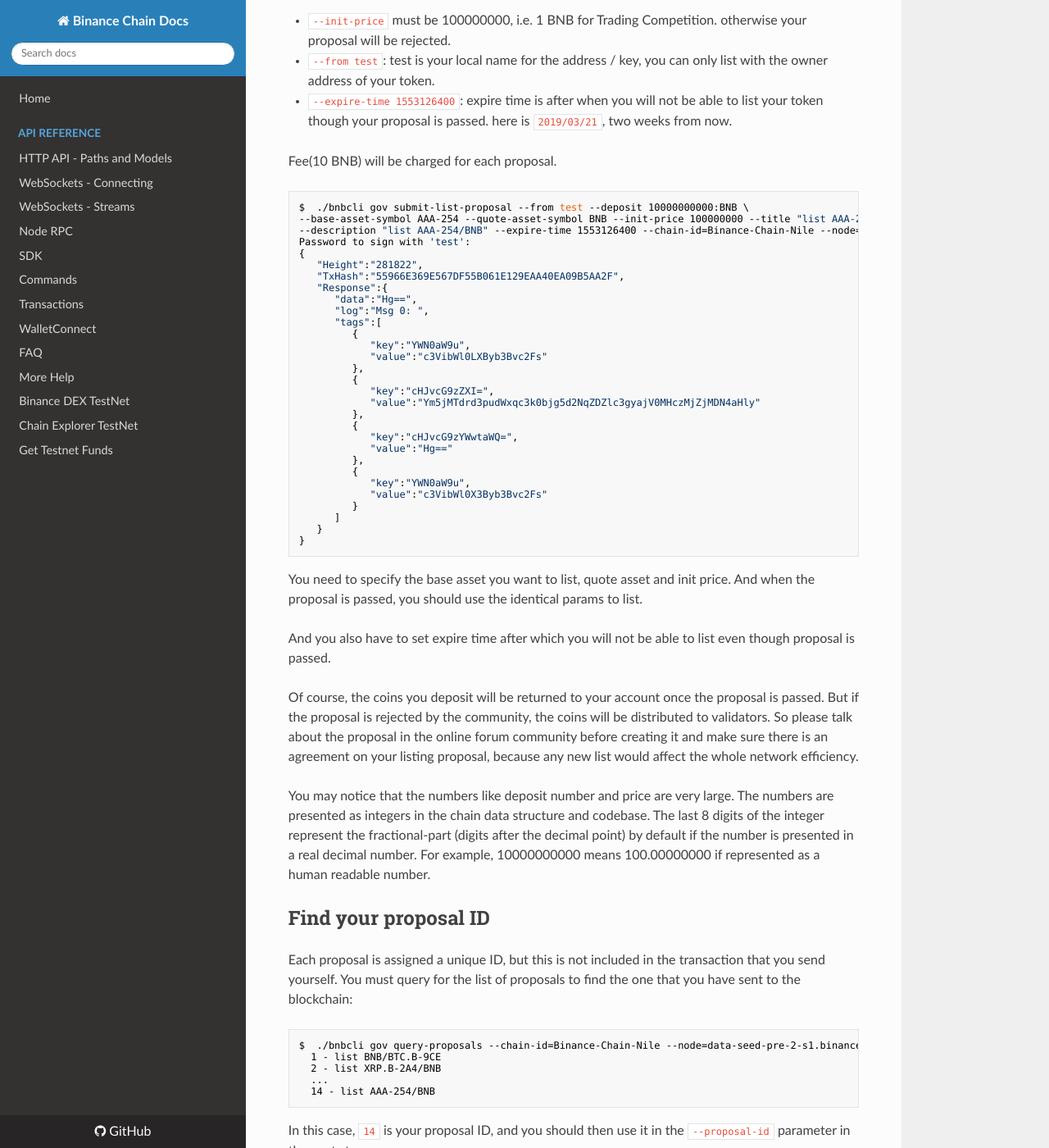
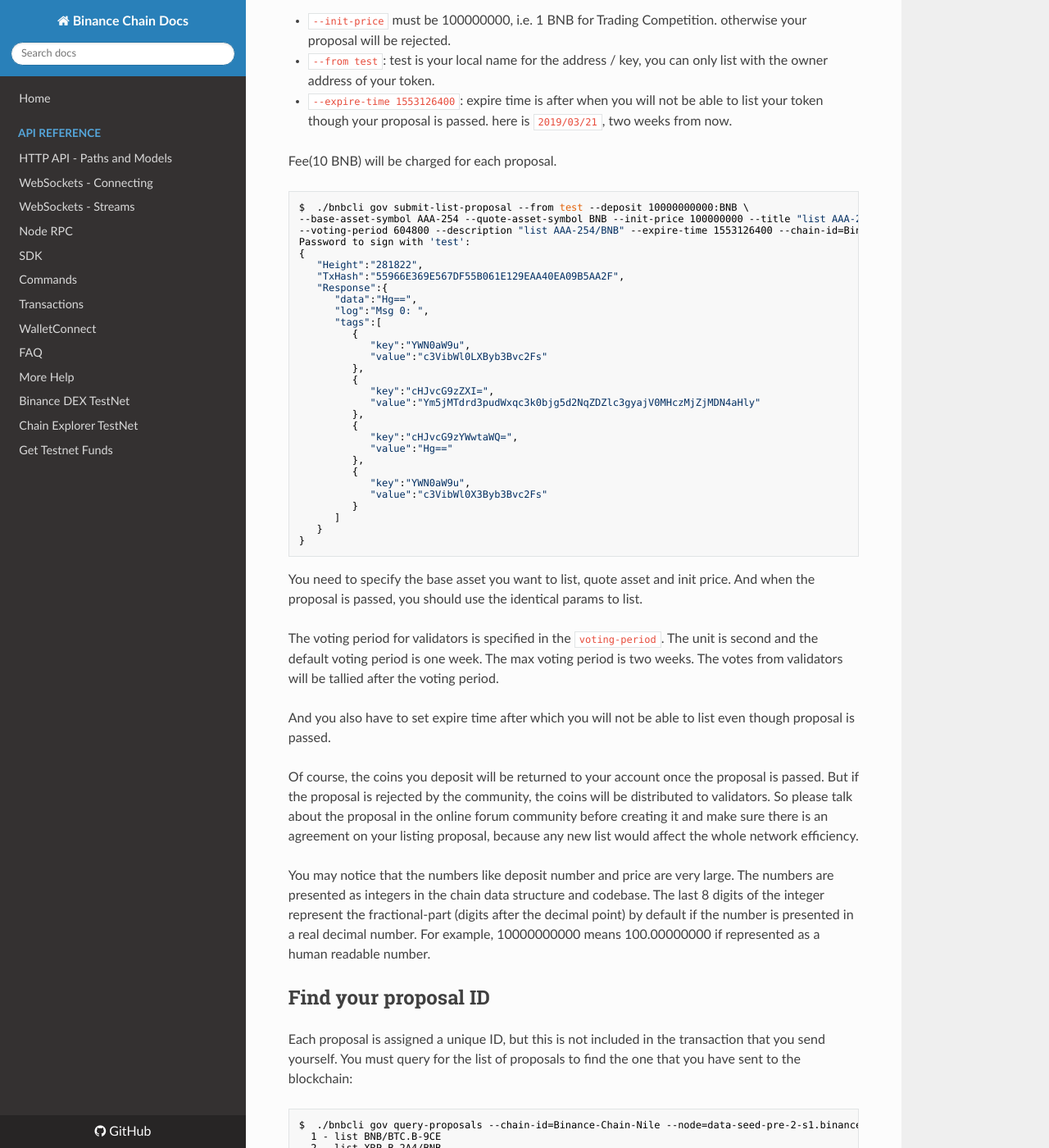
Before and after one commit to yash-sharma1/docs-site, an MkDocs documentation site: the page built from docs/list_instruction.md, in a window 1280 px wide and 1400 px high, scrolled down 4552 px. Shown: the whole window at 82% size. Built offline with MkDocs 1.6.1, drawn with Linux system fonts in a browser that asks for light colours; nearby versions of some CDN libraries.

Commit message:
edit list commands

````diff
--- a/docs/list_instruction.md
+++ b/docs/list_instruction.md
@@ -115,7 +115,7 @@
 ```bash
 $  ./bnbcli gov submit-list-proposal --from test --deposit 10000000000:BNB \
 --base-asset-symbol AAA-254 --quote-asset-symbol BNB --init-price 100000000 --title "list AAA-254/BNB" \
---description "list AAA-254/BNB" --expire-time 1553126400 --chain-id=Binance-Chain-Nile --node=data-seed-pre-2-s1.binance.org:80 --json
+--voting-period 604800 --description "list AAA-254/BNB" --expire-time 1553126400 --chain-id=Binance-Chain-Nile --node=data-seed-pre-2-s1.binance.org:80 --json
 Password to sign with 'test':
 {
    "Height":"281822",
@@ -147,6 +147,8 @@
 
 You need to specify the base asset you want to list, quote asset and init price. And when the proposal is
 passed, you should use the identical params to list.
+
+The voting period for validators is specified in the `voting-period`. The unit is second and the default voting period is one week. The max voting period is two weeks. The votes from validators will be tallied after the voting period.
 
 And you also have to set expire time after which you will not be able to list even though proposal is passed.
 
````
Also changed, not shown: docs/list.md (+1 -1 lines).
